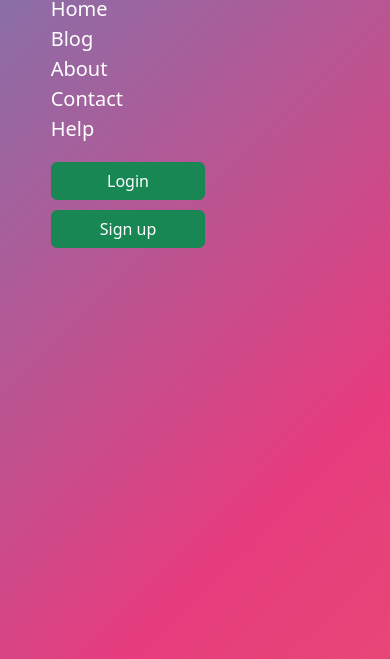
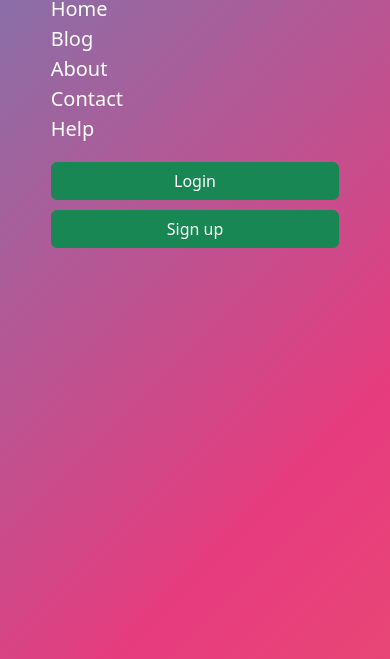
Before and after one commit to Arja-Auritra/Samiran_sir_chemistry, a plain HTML site: page index.html in a window 390 px wide. Both pictures are taken after a click on the button "Toggle navigation". Shown: the part 119-778 px from the top of the page. Drawn offline with nearby package versions, Linux system fonts and the light colour scheme.

Commit message:
Add files via upload

```diff
--- a/index.html
+++ b/index.html
@@ -20,8 +20,8 @@
         <header class="header">
             <nav class="navbar navbar-expand-lg">
                 <a href="#" class="navbar-brand">Samiran Sir Chemistry</a>
-                    <button class="navbar-toggler" type="button" data-bs-toggle="collapse" data-bs-target="#navbarNav"
-                        aria-controls="navbarNav" aria-expanded="false" aria-label="Toggle navigation">
+                <button class="navbar-toggler" type="button" data-bs-toggle="collapse" data-bs-target="#navbarNav"
+                    aria-controls="navbarNav" aria-expanded="false" aria-label="Toggle navigation">
                     <span class="navbar-toggler-icon"></span>
                 </button>
                 <div class="collapse navbar-collapse" id="navbarNav">
@@ -30,14 +30,19 @@
                     <a href="#" class="nav-link">About</a>
                     <a href="#" class="nav-link">Contact</a>
                     <a href="#" class="nav-link">Help</a>
-                 </div>
-                <span class="navbar-text">
-                    <button type="button" class="btn btn-success" onclick="location.href='login.html'">Login</button>
-                    <button type="button" class="btn btn-success" onclick="location.href='signup.html'">Sign up</button>
-                </span>
+                    <!-- laptop login and sign up button -->
+                    <span class="navbar-text d-none d-lg-block">
+                        <button type="button" class="btn btn-success" onclick="location.href='login.html'">Login</button>
+                        <button type="button" class="btn btn-success" onclick="location.href='signup.html'">Sign up</button>
+                    </span>
+                    <!-- Move the login and sign-up buttons inside the mobile menu -->
+                    <span class="navbar-text d-lg-none"> <!-- d-lg-none hides the element on screens larger than lg (large) -->
+                        <button type="button" class="btn btn-success" onclick="location.href='login.html'">Login</button>
+                        <button type="button" class="btn btn-success" onclick="location.href='signup.html'">Sign up</button>
+                    </span>
+                </div>
             </nav>
         </header>
-
         <!-- mobile responsive menu -->
 
     <!-- navbar end -->
--- a/style.css
+++ b/style.css
@@ -81,6 +81,28 @@ body {
         /* Add bottom margin for spacing */
     }
 }
+/* Hide the navbar brand on large screens */
+.navbar-brand {
+    display: none;
+}
+
+/* Show the navbar brand on small screens */
+@media (max-width: 767px) {
+    .navbar-brand {
+        display: block;
+    }
+}
+ /* General margin for the buttons */
+.navbar-text {
+    margin-left: 234px;
+}
+
+/* No margin on mobile screens */
+@media (max-width: 767px) {
+    .navbar-text {
+        margin-left: 0;
+    }
+}
 /* navbar style end */
 
 /* main content start */
```
